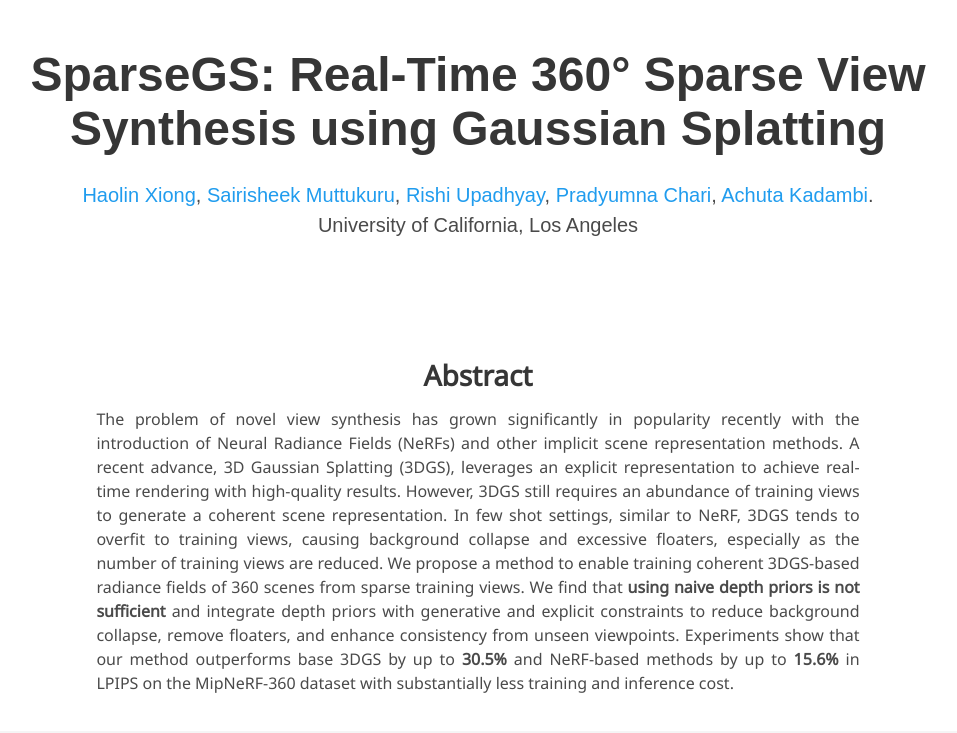
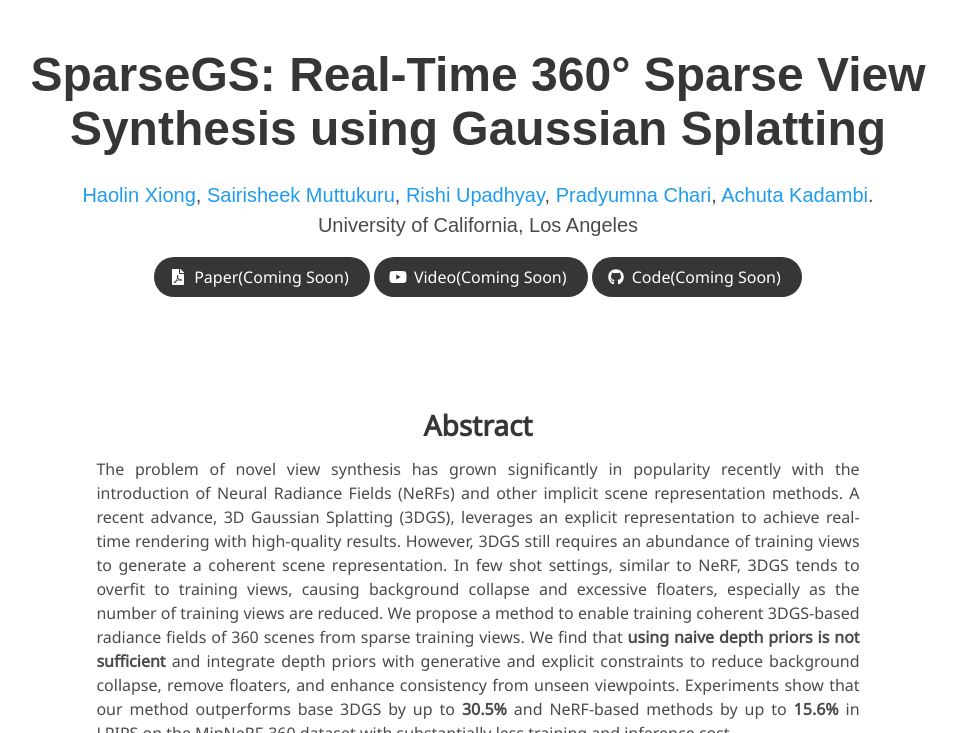
Before and after one commit to ForMyCat/SparseGS-Real-Time-360-Sparse-View-Synthesis-using-Gaussian-Splatting, a Jekyll site: the page built from index.md, in a window 1280 px wide and 900 px high, cut to the strip 0-733 px from the top of the window. Shown: the whole strip, without its empty margins (162-1119 px from the left). Built offline with Jekyll 4.4.1, drawn with Linux system fonts in a browser that asks for light colours; some web fonts are replaced.

Commit message:
Update index.md

```diff
--- a/index.md
+++ b/index.md
@@ -14,9 +14,9 @@ authors:
   - name: Achuta Kadambi
     url: https://www.ee.ucla.edu/achuta-kadambi
 affiliations: University of California, Los Angeles
-paper:
-video:
-code:
+paper: Coming Soon
+video: Coming Soon
+code: Coming Soon
 
 ---
 
```
